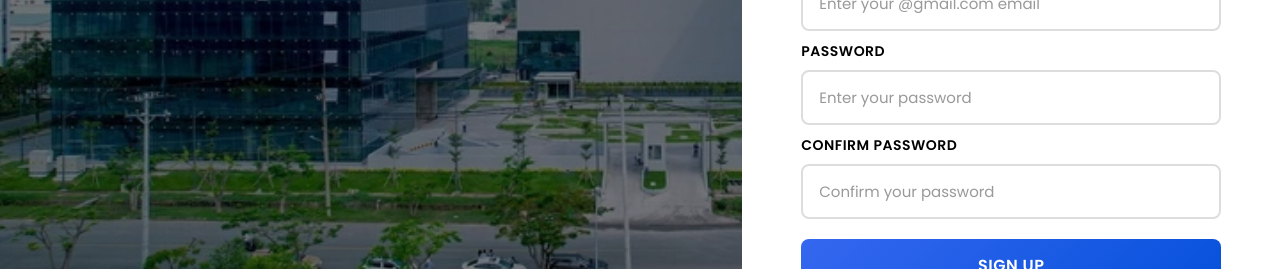
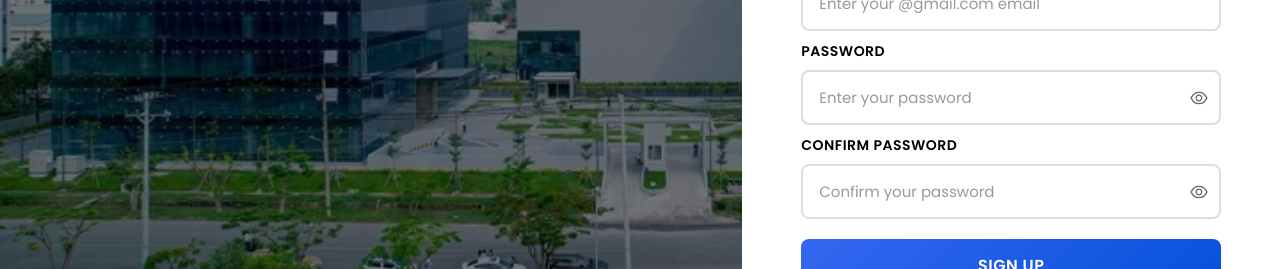
Before and after one commit to DangTrongLuong/meeting-scheduling-system-frontend, a React (Vite) app: page /register in a window 1280 px wide. Shown: the part 426-695 px from the top of the page. Built offline with nearby package versions, Linux system fonts and the light colour scheme.

Commit message:
Them xem mat khau khi nhap

```diff
--- a/package.json
+++ b/package.json
@@ -11,6 +11,7 @@
   },
   "dependencies": {
     "@fortawesome/free-regular-svg-icons": "^7.1.0",
+    "@fortawesome/free-solid-svg-icons": "^7.1.0",
     "@fortawesome/react-fontawesome": "^3.1.0",
     "@fullcalendar/core": "^6.1.19",
     "@fullcalendar/daygrid": "^6.1.19",
--- a/src/pages/Auth/ForgotPassword.jsx
+++ b/src/pages/Auth/ForgotPassword.jsx
@@ -7,6 +7,7 @@ import { ToastContainer, toast } from "react-toastify";
 import "react-toastify/dist/ReactToastify.css";
 import { FcGoogle } from "react-icons/fc";
 import axios from "axios";
+import { AiOutlineEye, AiOutlineEyeInvisible } from "react-icons/ai";
 
 export default function ForgotPasswordPage() {
   const navigate = useNavigate();
@@ -31,6 +32,7 @@ export default function ForgotPasswordPage() {
     newPassword: false,
     confirmPassword: false,
   });
+  const [showPassword, setShowPassword] = useState(false);
 
   // Validation functions
   const validateEmail = (emailValue) => {
@@ -144,18 +146,19 @@ export default function ForgotPasswordPage() {
       setSuccessMessage(
         response.data.message || "Reset code sent to your email."
       );
-      setStep(1);
+      setStep(2);
       setResendTimer(60 * Math.pow(2, resendAttempts)); // Double time each resend
       setCanResend(false);
       if (isResend) setResendAttempts(resendAttempts + 1);
     } catch (error) {
-  const message = error.response?.data?.message || "Failed to send reset code.";
+      const message =
+        error.response?.data?.message || "Failed to send reset code.";
       setGeneralError(message);
       toast.error(message);
     } finally {
       setLoading(false);
     }
-  }
+  };
 
   // Verify code
   const handleVerifyCode = async () => {
@@ -378,8 +381,9 @@ export default function ForgotPasswordPage() {
                     <label className="forgotpassword-form-label">
                       New Password
                     </label>
+                    <div className="password-wrapper">
                       <input
-                      type="password"
+                        type={showPassword ? "text" : "password"}
                         value={newPassword}
                         onChange={handleNewPasswordChange}
                         onBlur={handleNewPasswordBlur}
@@ -391,6 +395,18 @@ export default function ForgotPasswordPage() {
                         }`}
                         placeholder="Enter new password"
                       />
+                      {showPassword ? (
+                        <AiOutlineEyeInvisible
+                          onClick={() => setShowPassword(!showPassword)}
+                          className="password-toggle-icon"
+                        />
+                      ) : (
+                        <AiOutlineEye
+                          onClick={() => setShowPassword(!showPassword)}
+                          className="password-toggle-icon"
+                        />
+                      )}
+                    </div>
                     {touched.newPassword && newPasswordError && (
                       <span className="forgotpassword-error-text">
                         {newPasswordError}
@@ -402,8 +418,9 @@ export default function ForgotPasswordPage() {
                     <label className="forgotpassword-form-label">
                       Confirm New Password
                     </label>
+                    <div className="password-wrapper">
                       <input
-                      type="password"
+                        type={showPassword ? "text" : "password"}
                         value={confirmPassword}
                         onChange={handleConfirmPasswordChange}
                         onBlur={handleConfirmPasswordBlur}
@@ -415,6 +432,18 @@ export default function ForgotPasswordPage() {
                         }`}
                         placeholder="Confirm new password"
                       />
+                      {showPassword ? (
+                        <AiOutlineEyeInvisible
+                          onClick={() => setShowPassword(!showPassword)}
+                          className="password-toggle-icon"
+                        />
+                      ) : (
+                        <AiOutlineEye
+                          onClick={() => setShowPassword(!showPassword)}
+                          className="password-toggle-icon"
+                        />
+                      )}
+                    </div>
                     {touched.confirmPassword && confirmPasswordError && (
                       <span className="forgotpassword-error-text">
                         {confirmPasswordError}
--- a/src/pages/Auth/Login.jsx
+++ b/src/pages/Auth/Login.jsx
@@ -7,6 +7,9 @@ import { ToastContainer, toast } from "react-toastify";
 import "react-toastify/dist/ReactToastify.css";
 import { FcGoogle } from "react-icons/fc";
 import { login } from "../../context/AuthContext";
+import { FontAwesomeIcon } from "@fortawesome/react-fontawesome";
+import { faEye, faEyeSlash } from "@fortawesome/free-solid-svg-icons";
+import { AiOutlineEye, AiOutlineEyeInvisible } from "react-icons/ai";
 
 export default function LoginPage() {
   const navigate = useNavigate();
@@ -17,6 +20,7 @@ export default function LoginPage() {
   const [generalError, setGeneralError] = useState("");
   const [loading, setLoading] = useState(false);
   const [touched, setTouched] = useState({ email: false, password: false });
+  const [showPassword, setShowPassword] = useState(false);
 
   // Validation functions
   const validateEmail = (emailValue) => {
@@ -224,10 +228,15 @@ export default function LoginPage() {
                 )}
               </div>
 
-              <div className="login-form-group">
+              <div
+                className="login-form-group"
+                style={{ position: "relative" }}
+              >
                 <label className="login-form-label">Password</label>
+
+                <div className="password-wrapper">
                   <input
-                  type="password"
+                    type={showPassword ? "text" : "password"}
                     value={password}
                     onChange={handlePasswordChange}
                     onBlur={handlePasswordBlur}
@@ -237,6 +246,19 @@ export default function LoginPage() {
                     }`}
                     placeholder="Enter your password"
                   />
+                  {showPassword ? (
+                    <AiOutlineEyeInvisible
+                      onClick={() => setShowPassword(!showPassword)}
+                      className="password-toggle-icon"
+                    />
+                  ) : (
+                    <AiOutlineEye
+                      onClick={() => setShowPassword(!showPassword)}
+                      className="password-toggle-icon"
+                    />
+                  )}
+                </div>
+
                 {touched.password && passwordError && (
                   <span className="login-error-text">{passwordError}</span>
                 )}
--- a/src/pages/Auth/Register.jsx
+++ b/src/pages/Auth/Register.jsx
@@ -7,6 +7,7 @@ import { ToastContainer, toast } from "react-toastify";
 import "react-toastify/dist/ReactToastify.css";
 import { FcGoogle } from "react-icons/fc";
 import { register } from "../../context/AuthContext";
+import { AiOutlineEye, AiOutlineEyeInvisible } from "react-icons/ai";
 
 export default function RegisterPage() {
   const navigate = useNavigate();
@@ -27,6 +28,7 @@ export default function RegisterPage() {
     password: false,
     confirmPassword: false,
   });
+  const [showPassword, setShowPassword] = useState(false);
 
   // Validation functions
   const validateName = (nameValue) => {
@@ -312,6 +314,7 @@ export default function RegisterPage() {
                   }`}
                   placeholder="Enter your @gmail.com email"
                 />
+
                 {touched.email && emailError && (
                   <span className="register-error-text">{emailError}</span>
                 )}
@@ -319,8 +322,9 @@ export default function RegisterPage() {
 
               <div className="register-form-group">
                 <label className="register-form-label">Password</label>
+                <div className="password-wrapper">
                   <input
-                  type="password"
+                    type={showPassword ? "text" : "password"}
                     value={password}
                     onChange={handlePasswordChange}
                     onBlur={handlePasswordBlur}
@@ -330,6 +334,18 @@ export default function RegisterPage() {
                     }`}
                     placeholder="Enter your password"
                   />
+                  {showPassword ? (
+                    <AiOutlineEyeInvisible
+                      onClick={() => setShowPassword(!showPassword)}
+                      className="password-toggle-icon"
+                    />
+                  ) : (
+                    <AiOutlineEye
+                      onClick={() => setShowPassword(!showPassword)}
+                      className="password-toggle-icon"
+                    />
+                  )}
+                </div>
                 {touched.password && passwordError && (
                   <span className="register-error-text">{passwordError}</span>
                 )}
@@ -337,8 +353,9 @@ export default function RegisterPage() {
 
               <div className="register-form-group">
                 <label className="register-form-label">Confirm Password</label>
+                <div className="password-wrapper">
                   <input
-                  type="password"
+                    type={showPassword ? "text" : "password"}
                     value={confirmPassword}
                     onChange={handleConfirmPasswordChange}
                     onBlur={handleConfirmPasswordBlur}
@@ -350,6 +367,18 @@ export default function RegisterPage() {
                     }`}
                     placeholder="Confirm your password"
                   />
+                  {showPassword ? (
+                    <AiOutlineEyeInvisible
+                      onClick={() => setShowPassword(!showPassword)}
+                      className="password-toggle-icon"
+                    />
+                  ) : (
+                    <AiOutlineEye
+                      onClick={() => setShowPassword(!showPassword)}
+                      className="password-toggle-icon"
+                    />
+                  )}
+                </div>
                 {touched.confirmPassword && confirmPasswordError && (
                   <span className="register-error-text">
                     {confirmPasswordError}
--- a/src/styles/Auth_style/LoginPage.css
+++ b/src/styles/Auth_style/LoginPage.css
@@ -203,6 +203,26 @@
   font-weight: 500;
 }
 
+.password-wrapper {
+  position: relative;
+  width: 100%;
+}
+
+.password-toggle-icon {
+  position: absolute;
+  right: 12px;
+  top: 50%;
+  transform: translateY(-50%);
+  font-size: 20px;
+  color: #666;
+  cursor: pointer;
+  transition: color 0.2s ease;
+}
+
+.password-toggle-icon:hover {
+  color: #000;
+}
+
 .login-form {
   width: 100%;
 }
```
Also changed, not shown: 1 other file (tests, documents, lock files or other folders). Lines whose indentation alone changed are shown as unchanged.
